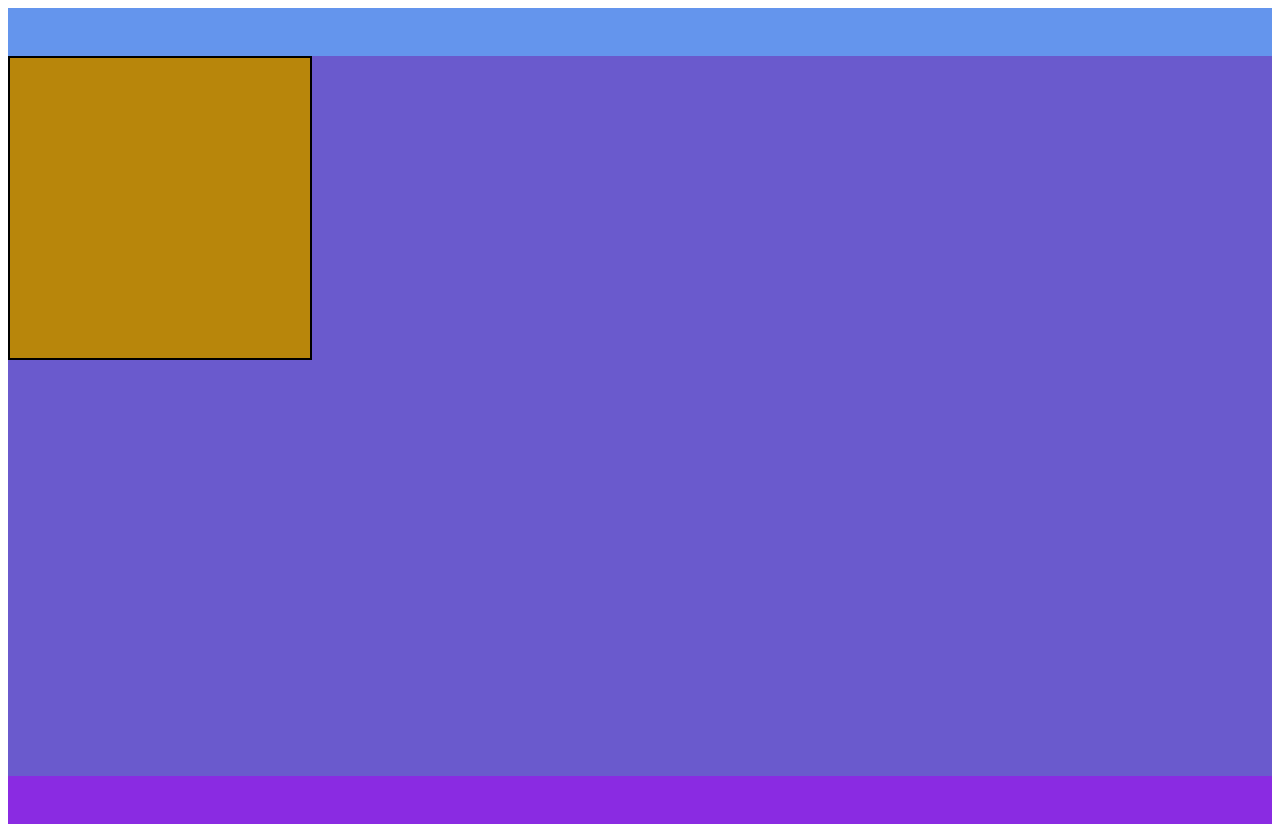
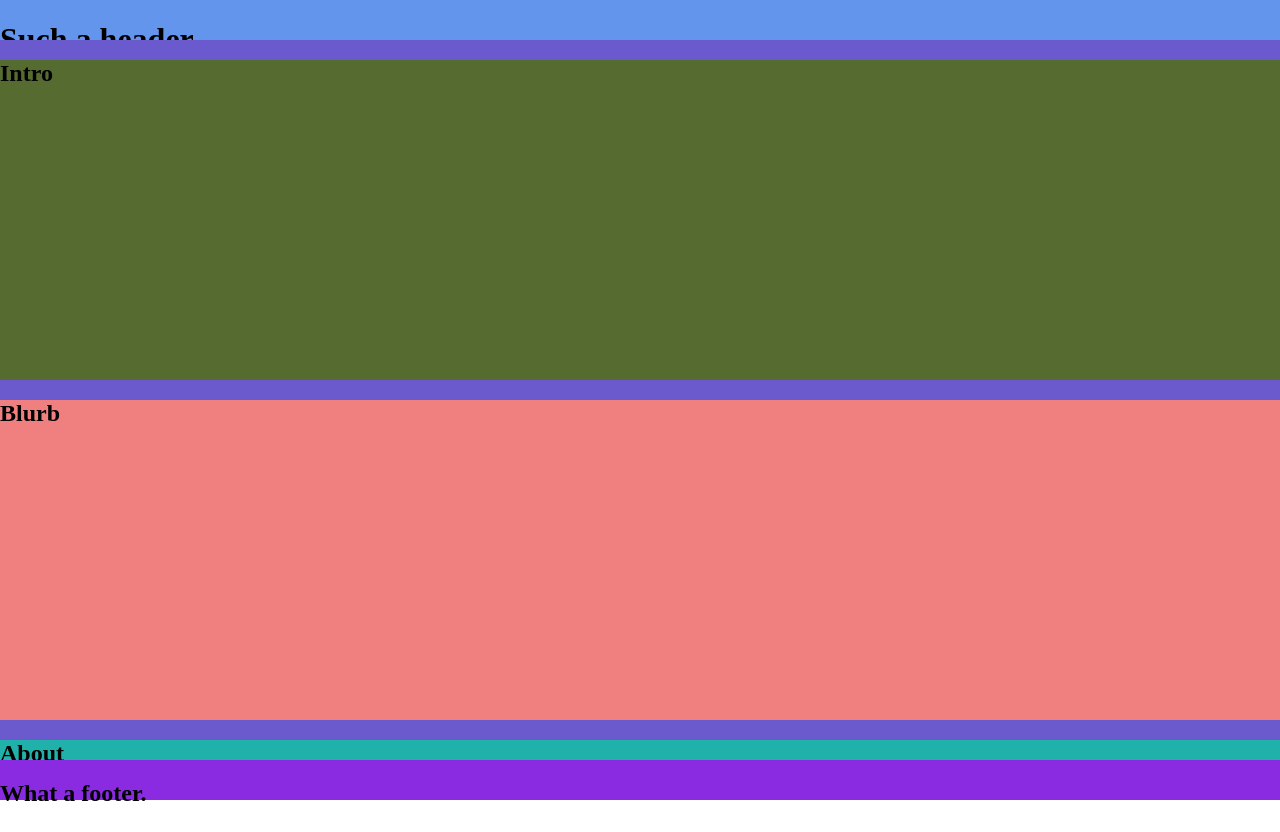
Before and after one commit to christopherfanning/christopherfanning.github.io, a plain HTML site: page sticky.layout.html in a window 1280 px wide. After the commit the page ends 807 px from the top, so only its background shows below. Drawn offline with Linux system fonts and the light colour scheme.

Commit message:
Add heading to sections in sticky-layout

```diff
--- a/sticky.css
+++ b/sticky.css
@@ -1,6 +1,10 @@
+body {
+  margin: 0px;
+}
+
 .container {
   display: grid;
-  grid-template-rows: 3rem 90vh 3rem;
+  grid-template-rows: 5vh 90vh 5vh;
   grid-template-columns: 1fr;
 }
 
@@ -17,12 +21,34 @@ main {
 }
 
 .contentBox {
-  height: 300px;
+  min-height: 300px;
   width: 300px;
   background-color: darkgoldenrod;
   border: 2px black solid;
 }
 
+section {
+  width: 100vw;
+  min-height: 40vh;
+}
+
+#top {
+  background-color: darkolivegreen;
+}
+
+#middle {
+  background-color: lightcoral;
+}
+
+#about {
+  background-color: lightseagreen;
+}
+
+#projects {
+  background-color: thistle;
+}
+
+
 footer {
   background-color: blueviolet;
 }
--- a/sticky.layout.html
+++ b/sticky.layout.html
@@ -15,15 +15,29 @@
   <div class="container">
 
 
-    <header></header>
+    <header>
+      <h1>Such a header</h1>
+      <nav> </nav>
+    </header>
 
     <main>
-      <div class="contentBox">
-
-      </div>
+      <section id="top">
+        <h2>Intro</h2>
+      </section>
+      <section id="middle">
+        <h2>Blurb</h2>
+      </section>
+      <section id="about">
+        <h2>About</h2>
+      </section>
+      <section id="projects">
+        <h2>Projects</h2>
+      </section>
     </main>
 
-    <footer></footer>
+    <footer>
+      <h2>What a footer.</h2>
+    </footer>
 
   </div>
 </body>
--- a/style.css
+++ b/style.css
@@ -99,7 +99,7 @@ Hero Section
 
 #hero {
   /* background-image: url(./assets/img/1euJ.gif); */
-  background-image: url(./assets/img/scaled.screen.gif);
+  /* background-image: url(./assets/img/scaled.screen.gif); */
   /* background-position: ; */
   background-size: cover;
   width: 100%;
@@ -199,8 +199,8 @@ About Section
 }
 
 .skill-icon {
-  color: darkgreen;
-  font-size: 2rem;
+  color: cornflowerblue;
+  font-size: 8rem;
 }
 
 .skill {
```
